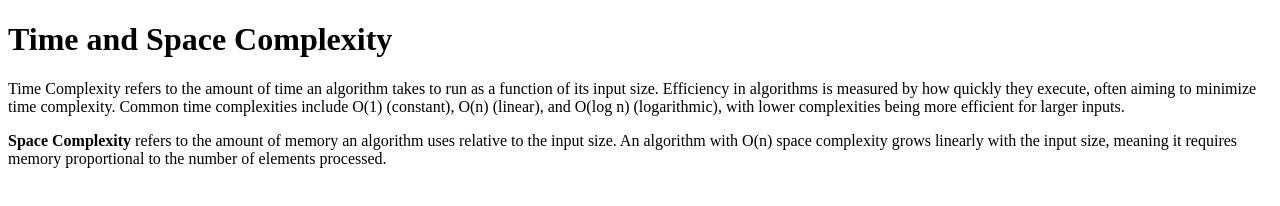
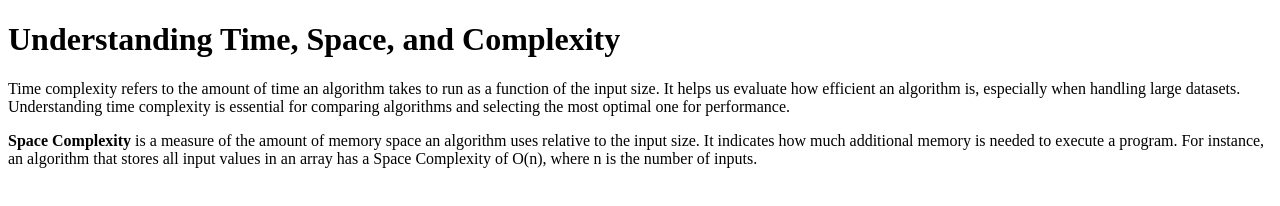
Before and after one commit to acciojob/time-and-space-complexity-TusharMinche, a website: page main.html in a window 1280 px wide. Drawn offline with Linux system fonts and the light colour scheme.

Commit message:
created a submission

```diff
--- a/main.html
+++ b/main.html
@@ -8,10 +8,10 @@
 
 <body>
 	<!-- the entire body must be written by student -->
-	<h1>Time and Space Complexity</h1>
-	<p>Time Complexity refers to the amount of time an algorithm takes to run as a function of its input size. Efficiency in algorithms is measured by how quickly they execute, often aiming to minimize time complexity. Common time complexities include O(1) (constant), O(n) (linear), and O(log n) (logarithmic), with lower complexities being more efficient for larger inputs.</p>
-	<p><b>Space Complexity</b> refers to the amount of memory an algorithm uses relative to the input size. An algorithm with O(n) space complexity grows linearly with the input size, meaning it requires memory proportional to the number of elements processed.</p>
-    <script type="text/javascript" src="./script.js">
+	<h1>Understanding Time, Space, and Complexity</h1>
+	<p>Time complexity refers to the amount of time an algorithm takes to run as a function of the input size. It helps us evaluate how efficient an algorithm is, especially when handling large datasets. Understanding time complexity is essential for comparing algorithms and selecting the most optimal one for performance.</p>
+    <p><b>Space Complexity</b> is a measure of the amount of memory space an algorithm uses relative to the input size. It indicates how much additional memory is needed to execute a program. For instance, an algorithm that stores all input values in an array has a Space Complexity of O(n), where n is the number of inputs.</p>
+	<script type="text/javascript" src="./script.js">
 </script>
 
 </body>
```
